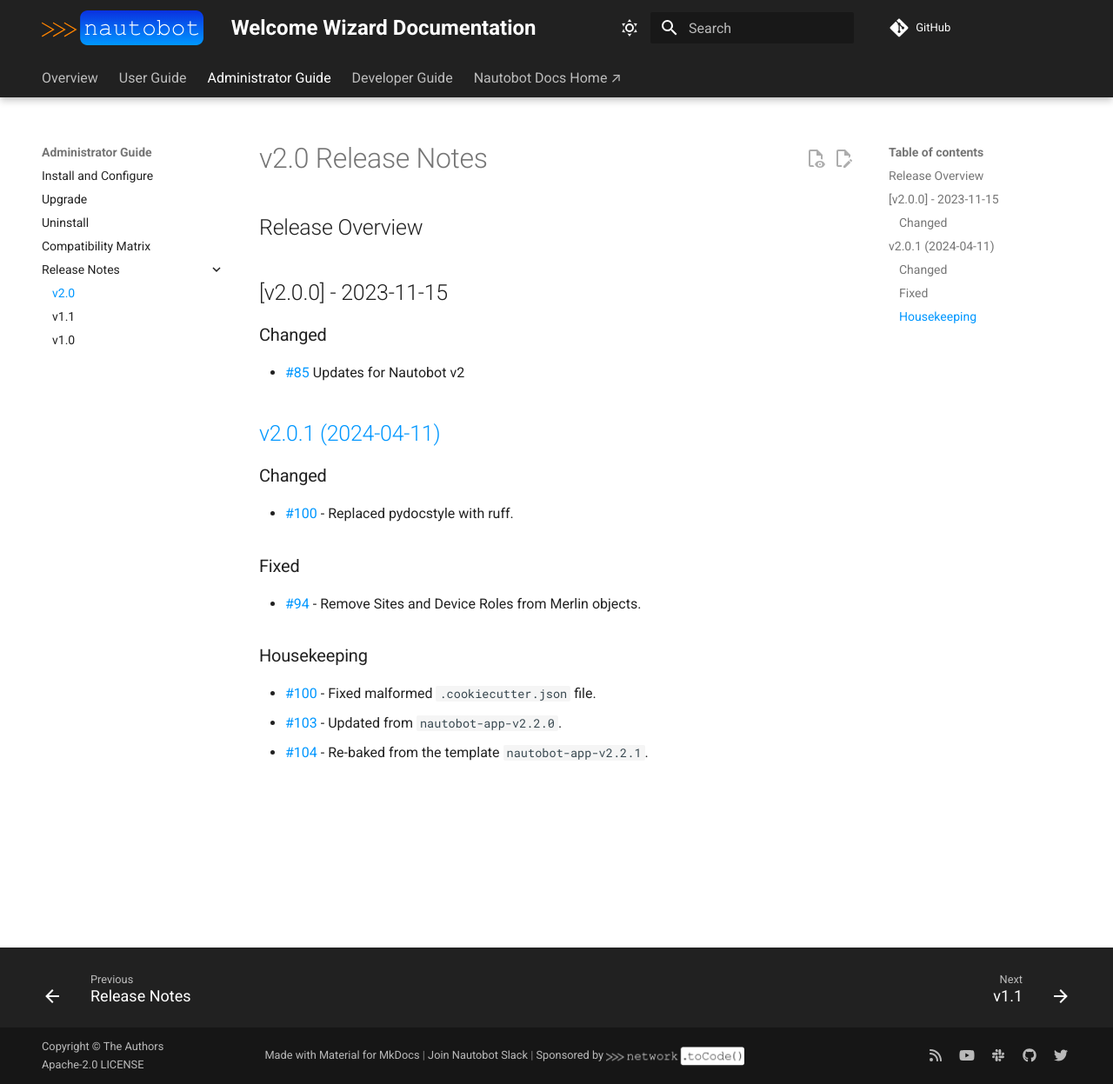
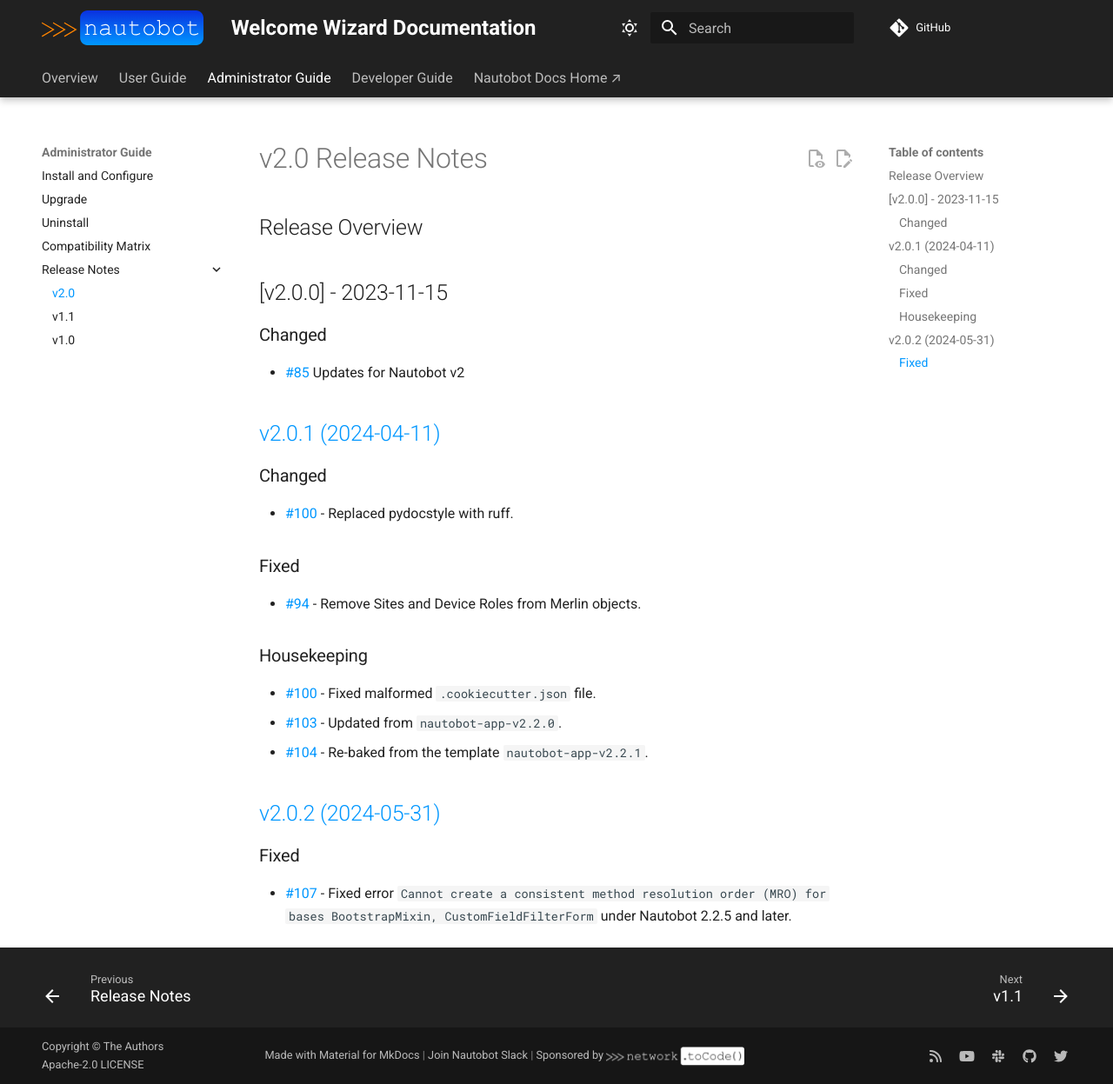
Before and after one commit to nautobot/nautobot-app-welcome-wizard, an MkDocs documentation site: the page built from docs/admin/release_notes/version_2.0.md, in a window 1280 px wide and 1247 px high. Shown: the whole window at 87% size. Built offline with MkDocs 1.6.1 and Material for MkDocs 9.7.7, drawn with Linux system fonts in a browser that asks for light colours; comment, search, counter and statistics services are not loaded.

Commit message:
Prepare for v2.0.2

```diff
--- a/docs/admin/release_notes/version_2.0.md
+++ b/docs/admin/release_notes/version_2.0.md
@@ -23,3 +23,9 @@
 - [#100](https://github.com/nautobot/nautobot-app-welcome-wizard/issues/100) - Fixed malformed `.cookiecutter.json` file.
 - [#103](https://github.com/nautobot/nautobot-app-welcome-wizard/issues/103) - Updated from `nautobot-app-v2.2.0`.
 - [#104](https://github.com/nautobot/nautobot-app-welcome-wizard/issues/104) - Re-baked from the template `nautobot-app-v2.2.1`.
+
+## [v2.0.2 (2024-05-31)](https://github.com/nautobot/nautobot-app-welcome-wizard/releases/tag/v2.0.2)
+
+### Fixed
+
+- [#107](https://github.com/nautobot/nautobot-app-welcome-wizard/issues/107) - Fixed error `Cannot create a consistent method resolution order (MRO) for bases BootstrapMixin, CustomFieldFilterForm` under Nautobot 2.2.5 and later.
--- a/pyproject.toml
+++ b/pyproject.toml
@@ -1,6 +1,6 @@
 [tool.poetry]
 name = "nautobot-welcome-wizard"
-version = "2.0.1"
+version = "2.0.2"
 description = "Nautobot's Getting Started Wizard"
 authors = ["Network to Code, LLC <info@networktocode.com>"]
 license = "Apache-2.0"
```
Also changed, not shown: 1 other file.
